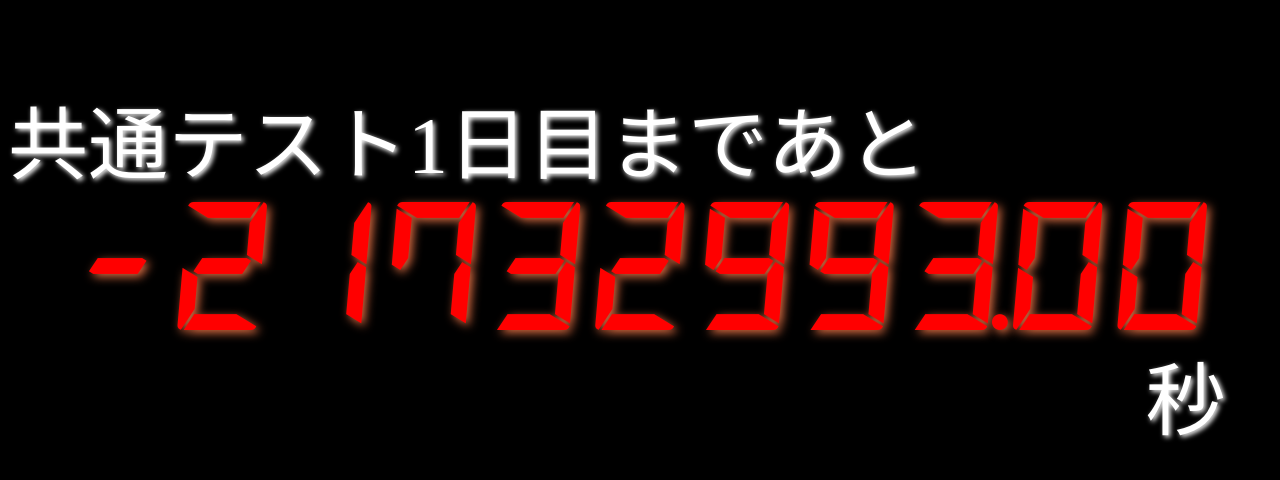
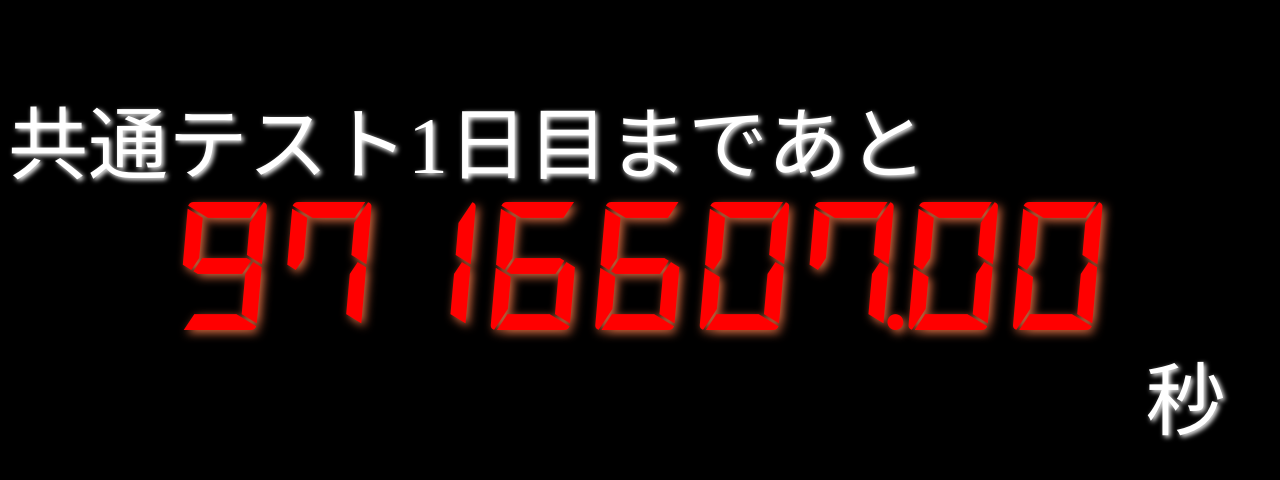
Before and after one commit to atoy322/CountDown, a plain HTML site: page CommonTest/index.html in a window 1280 px wide. Drawn offline with Linux system fonts and the light colour scheme.

Commit message:
update date

```diff
--- a/CommonTest/main_script.js
+++ b/CommonTest/main_script.js
@@ -1,5 +1,5 @@
 var label = "共通テスト1日目";
-var target_date = new Date(2023, 1-1, 14, 0, 0, 0, 0);
+var target_date = new Date(2024, 1-1, 13, 0, 0, 0, 0);
 
 
 function onload() {
```
Also changed, not shown: index.html (+1 -1 lines).
